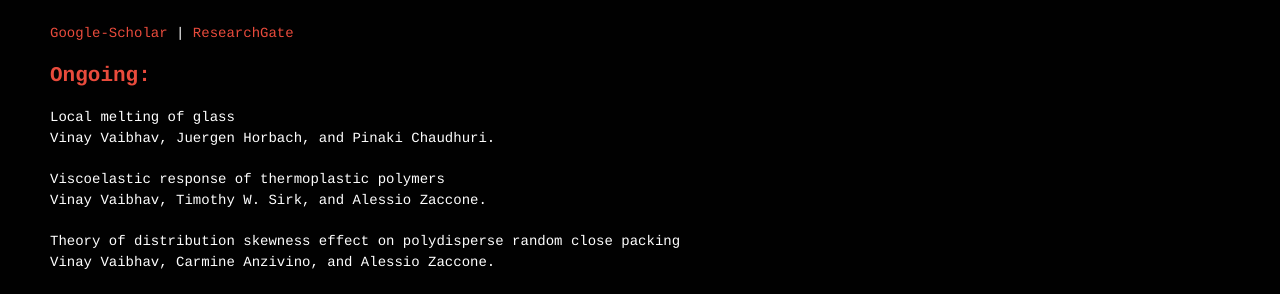
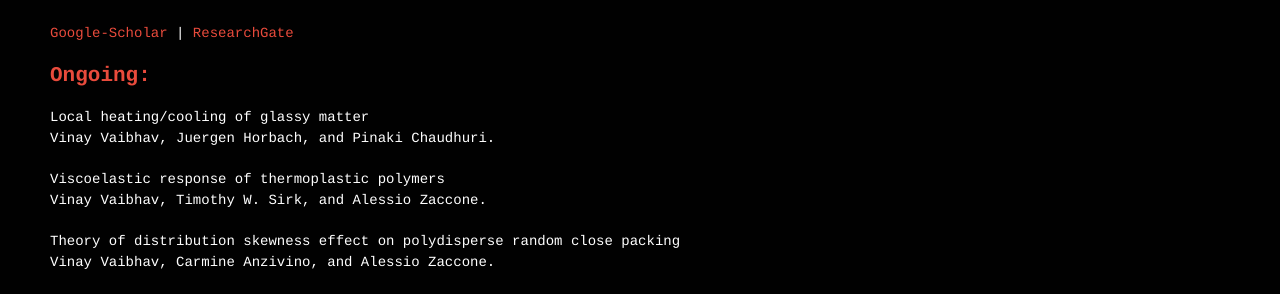
Before and after one commit to vinayphys/vinayphys.github.io, a Jekyll site: the page built from Publications.md, in a window 1280 px wide. Shown: the part 483-777 px from the top of the page. Built offline with Jekyll 4.4.1, drawn with Linux system fonts in a browser that asks for light colours; our own code applies the rules of GitHub Pages for plain Markdown files; a script that is not in the unit is left out.

Commit message:
Update Publications.md

```diff
--- a/Publications.md
+++ b/Publications.md
@@ -7,7 +7,7 @@ title: Publications
 
 ## Ongoing:
 
-Local melting of glass
+Local heating/cooling of glassy matter
 Vinay Vaibhav, Juergen Horbach, and Pinaki Chaudhuri.
 
 Viscoelastic response of thermoplastic polymers
```
